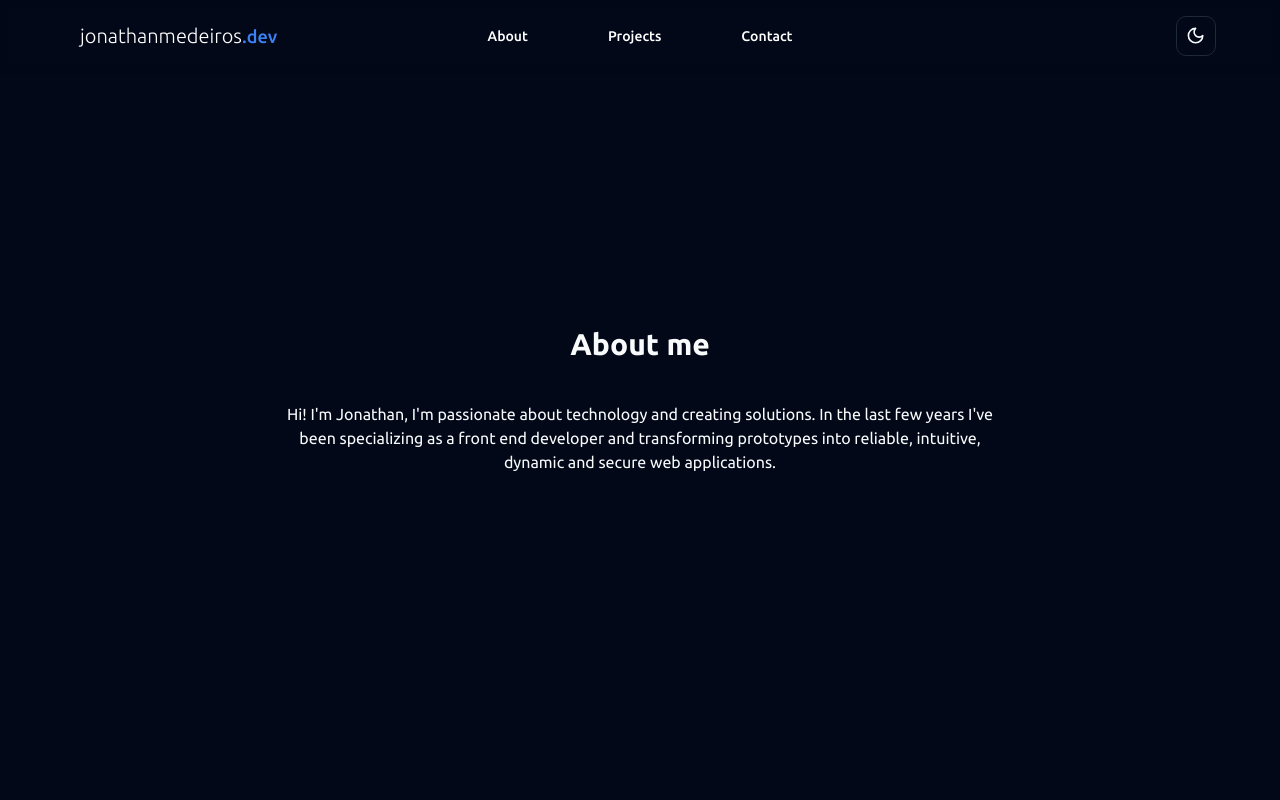
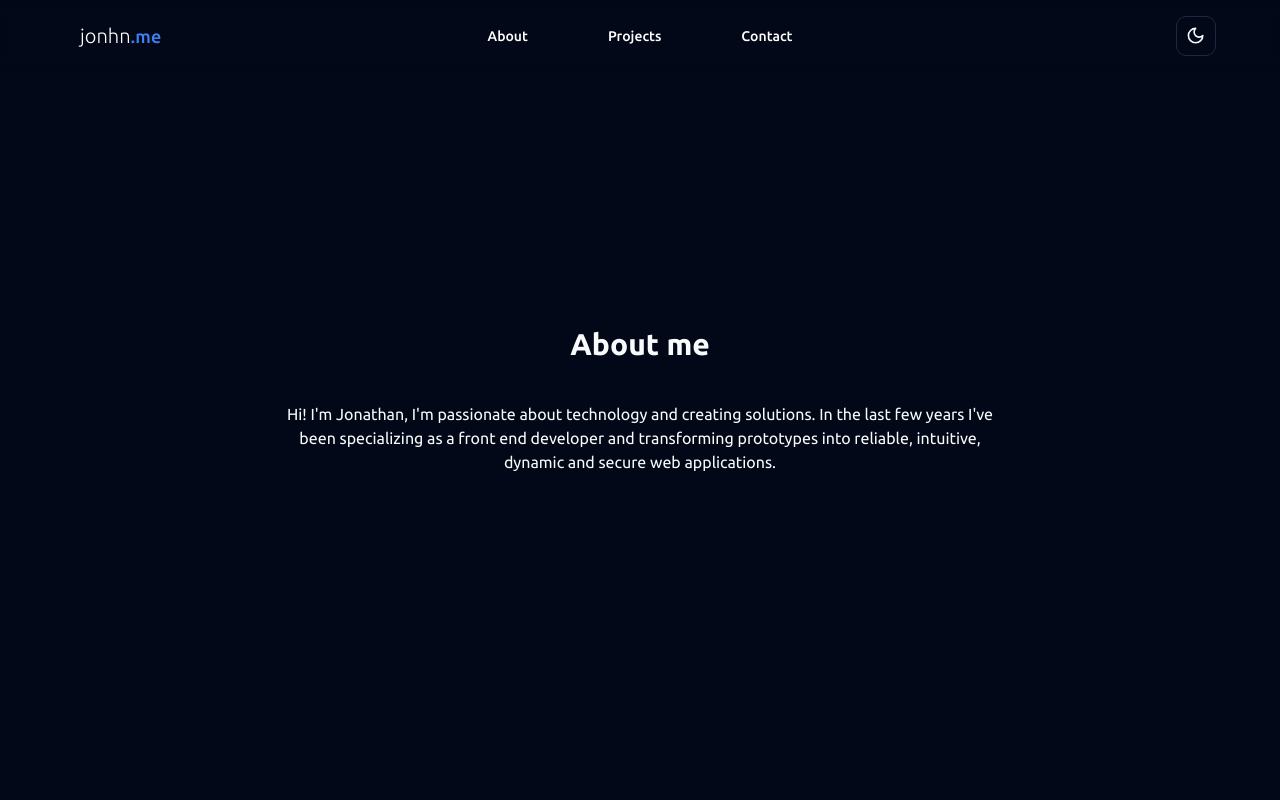
Before and after one commit to jonhnmedeiros/jonhnmedeiros.github.io, a React (Vite) app: page / in a window 1280 px wide. Shown: the top 800 px of the page. Built offline with nearby package versions, Linux system fonts and the light colour scheme.

Commit message:
update domain

```diff
--- a/src/app.tsx
+++ b/src/app.tsx
@@ -93,7 +93,7 @@ export function App() {
           <div className="flex flex-wrap justify-center gap-4">
             <Button className="min-w-32" variant="outline"><a href="https://www.linkedin.com/in/jonathanmedeiros/" target="_blank" className="flex flex-row gap-2"><LinkedInLogoIcon className="h-[1.2rem] w-[1.2rem]" />LinkedIn</a></Button>
             <Button className="min-w-32" variant="outline"><a href="https://github.com/jonhnmedeiros" target="_blank" className="flex flex-row gap-2" ><GitHubLogoIcon className="h-[1.2rem] w-[1.2rem]" />GitHub</a></Button>
-            <Button className="min-w-32" variant="outline"><a href="https://www.instagram.com/jonhnmedeiros/" target="_blank" className="flex flex-row gap-2"><InstagramLogoIcon className="h-[1.2rem] w-[1.2rem]" />Instagram</a></Button>
+            <Button className="min-w-32" variant="outline"><a href="https://www.instagram.com/jonhn.me/" target="_blank" className="flex flex-row gap-2"><InstagramLogoIcon className="h-[1.2rem] w-[1.2rem]" />Instagram</a></Button>
           </div>
 
         </div>
--- a/src/components/layouts/header.tsx
+++ b/src/components/layouts/header.tsx
@@ -20,7 +20,7 @@ export default function Header() {
                     <div className="col-span-4">
                         <Button variant="link">
                             <a href="/" className="text-end">
-                                <span className="text-black dark:text-white font-thin text-xl">jonathanmedeiros</span><span className="text-primary text-lg">.dev</span>
+                                <span className="text-black dark:text-white font-thin text-xl">jonhn</span><span className="text-primary text-lg">.me</span>
                             </a>
                         </Button>
                     </div>
```
Also changed, not shown: 2 other files (tests, documents, lock files or other folders).
